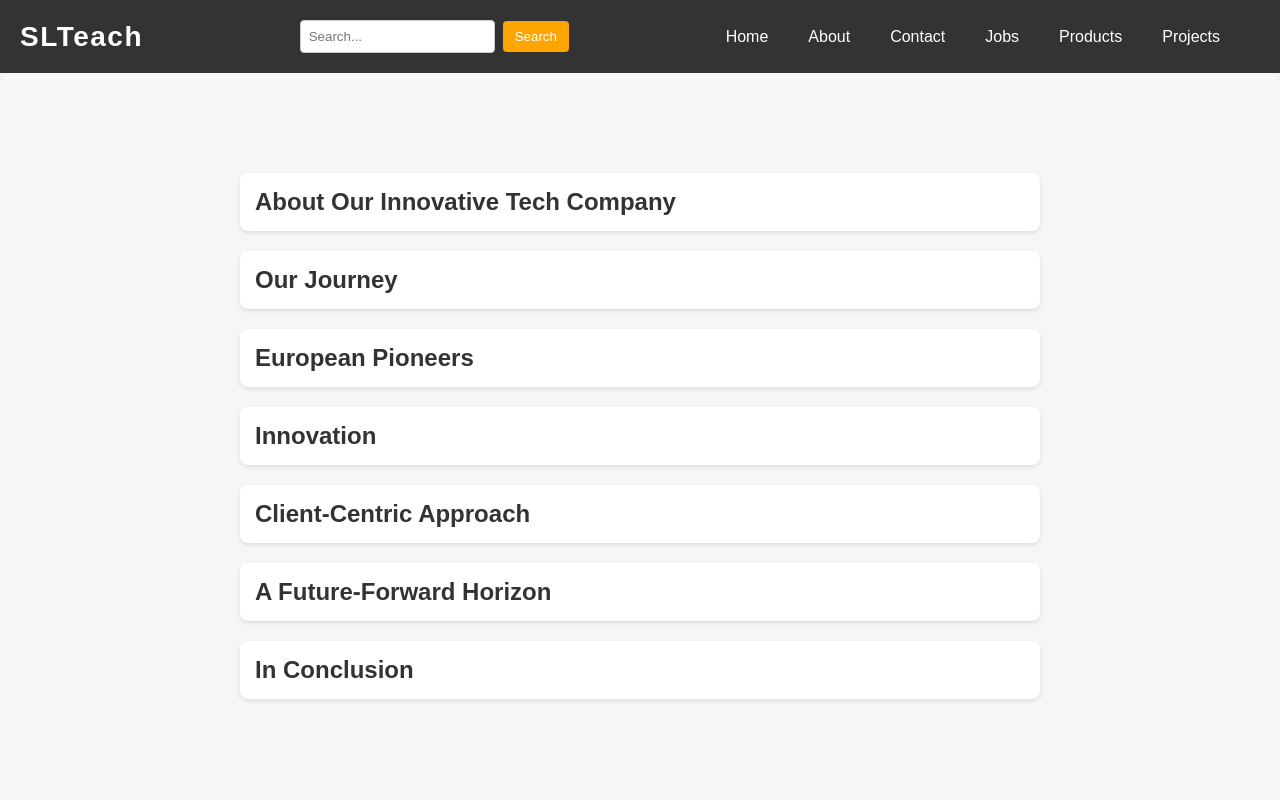
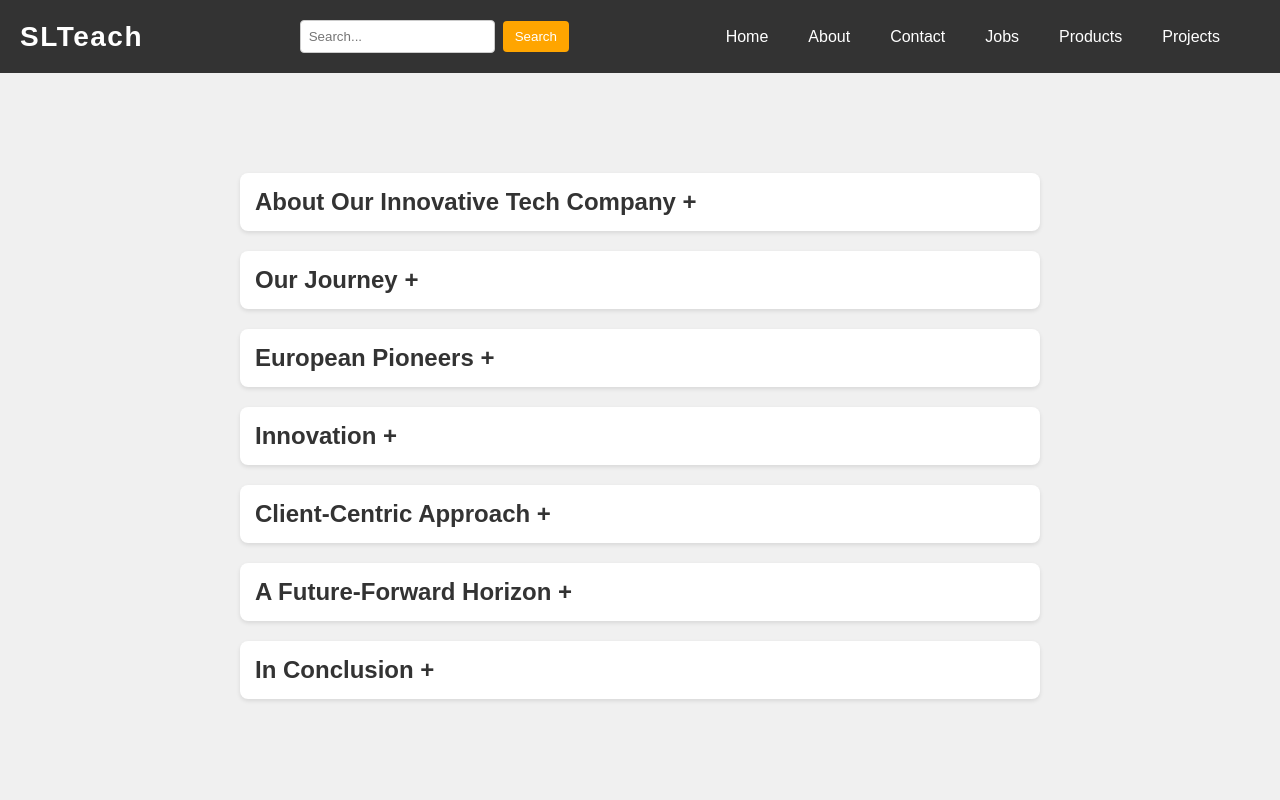
Before and after one commit to Shotiko11/NextApp, a Next.js app: page /about in a window 1280 px wide. Shown: the top 800 px of the page. Built offline with nearby package versions, Linux system fonts and the light colour scheme.

Commit message:
about changes

```diff
--- a/src/cssfiles/About.css
+++ b/src/cssfiles/About.css
@@ -1,14 +1,10 @@
-/* About.css */
-
 .container {
     display: flex;
     flex-direction: column;
     align-items: center;
     padding: 50px;
-    background-color: #f4f6f8;
     border-radius: 10px;
-    box-shadow: 0px 4px 6px rgba(0, 0, 0, 0.1);
-    height: 782px;
+    height: 100%;
   }
 
   .content {
--- a/src/pages/about.js
+++ b/src/pages/about.js
@@ -26,25 +26,25 @@ const About = () => {
     <OnlyHeader />
     <div className="container">
       <div className="content">
-        <h2 onClick={() => toggleParagraph('innovative')}>About Our Innovative Tech Company</h2>
-        {paragraphVisibility.innovative && <p>At the forefront of technological advancement in Europe since its inception in 2016, [Company Name] has been redefining the landscape of innovation and digital transformation. With a profound commitment to excellence and a relentless pursuit of groundbreaking solutions, we have solidified our position as a leader in the tech industry.</p>}
+        <h2 onClick={() => toggleParagraph('innovative')}>About Our Innovative Tech Company {paragraphVisibility.innovative ? "—" : "+"}</h2>
+        {paragraphVisibility.innovative && <p>At the forefront of technological advancement in Europe since its inception in 2016, SLTeach has been redefining the landscape of innovation and digital transformation. With a profound commitment to excellence and a relentless pursuit of groundbreaking solutions, we have solidified our position as a leader in the tech industry.</p>}
 
-        <h2 onClick={() => toggleParagraph('journey')}>Our Journey</h2>
+        <h2 onClick={() => toggleParagraph('journey')}>Our Journey {paragraphVisibility.journey ? "—" : "+"}</h2>
         {paragraphVisibility.journey && <p>Our journey began in 2016 with a vision to bridge the gap between cutting-edge technology and real-world applications. Over the years, we have transformed challenges into opportunities, and barriers into bridges, all while consistently pushing the boundaries of what is possible. Through a combination of expertise, creativity, and a dedicated team, we have pioneered solutions that drive growth, efficiency, and impact for businesses across various sectors.</p>}
 
-        <h2 onClick={() => toggleParagraph('pioneers')}>European Pioneers</h2>
+        <h2 onClick={() => toggleParagraph('pioneers')}>European Pioneers {paragraphVisibility.pioneers ? "—" : "+"}</h2>
         {paragraphVisibility.pioneers && <p>Based in the heart of Europe, [Company Name] is proud to call this diverse and dynamic continent our home. Our European roots have not only provided us with a rich tapestry of cultures and ideas but have also enabled us to cultivate a global perspective. From bustling metropolises to quaint countryside, our presence resonates across borders as we collaborate with partners, clients, and talents from all corners of the world.</p>}
 
-        <h2 onClick={() => toggleParagraph('innovation')}>Innovation</h2>
+        <h2 onClick={() => toggleParagraph('innovation')}>Innovation {paragraphVisibility.innovation ? "—" : "+"}</h2>
         {paragraphVisibility.innovation && <p>Innovation is more than a buzzword for us {"-"} {" it's"} ingrained in our DNA. Our dedicated research and development teams work tirelessly to anticipate industry trends and develop solutions that stay ahead of the curve. From groundbreaking software applications to revolutionary hardware implementations, our innovation engine is fueled by the curiosity to explore the uncharted and the courage to challenge the status quo.</p>}
 
-        <h2 onClick={() => toggleParagraph('clientCentric')}>Client-Centric Approach</h2>
+        <h2 onClick={() => toggleParagraph('clientCentric')}>Client-Centric Approach {paragraphVisibility.clientCentric ? "—" : "+"}</h2>
         {paragraphVisibility.clientCentric && <p>Our success story {"wouldn't"} be complete without our valued clients. We view every project as an opportunity to make a difference, partnering closely with our clients to understand their unique needs and aspirations. By tailoring our solutions to align with their goals, we do not just meet expectations {"–"} we exceed them. Our commitment to excellence has earned us a reputation as a trusted partner, helping businesses thrive in the digital age.</p>}
 
-        <h2 onClick={() => toggleParagraph('futureForward')}>A Future-Forward Horizon</h2>
+        <h2 onClick={() => toggleParagraph('futureForward')}>A Future-Forward Horizon {paragraphVisibility.futureForward ? "—" : "+"}</h2>
         {paragraphVisibility.futureForward && <p>As we look ahead, our vision remains unwavering: to continue shaping the future through innovation, collaboration, and relentless dedication. With a focus on sustainability, inclusivity, and transformative technologies, we are poised to make an even greater impact on industries, communities, and lives.</p>}
 
-        <h2 onClick={() => toggleParagraph('conclusion')}>In Conclusion</h2>
+        <h2 onClick={() => toggleParagraph('conclusion')}>In Conclusion {paragraphVisibility.conclusion ?  "—" : "+"}</h2>
         {paragraphVisibility.conclusion && <p>Join us on this exciting journey as we pave the way for a future where technology knows no limits, and possibilities are endless. Feel free to ask any questions.. search us on facebook and on instagram</p>}
       </div>
     </div>
```
Also changed, not shown: src/app/Footer.js (+4 -4 lines).
